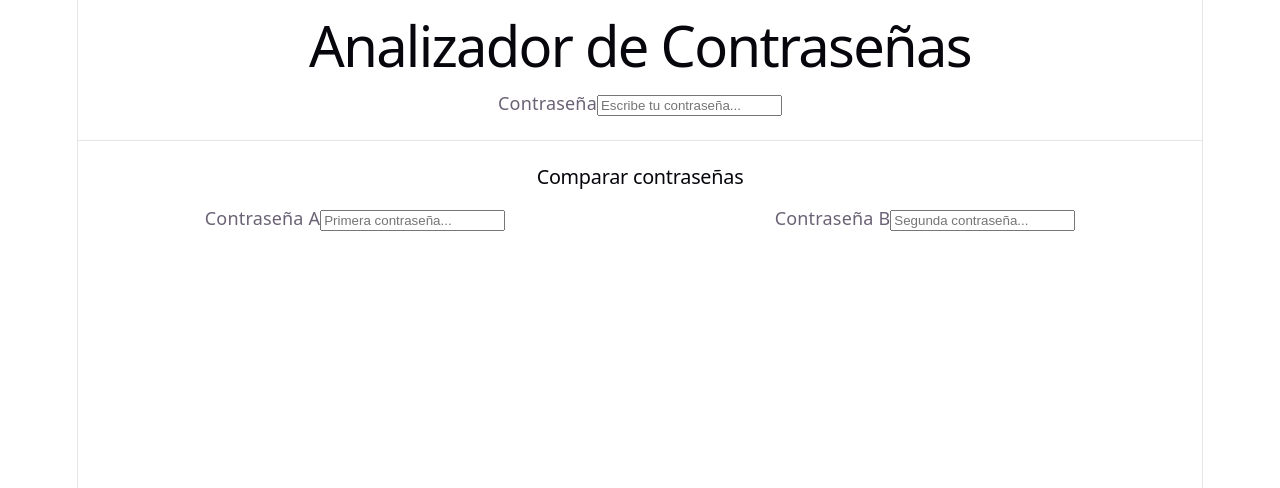
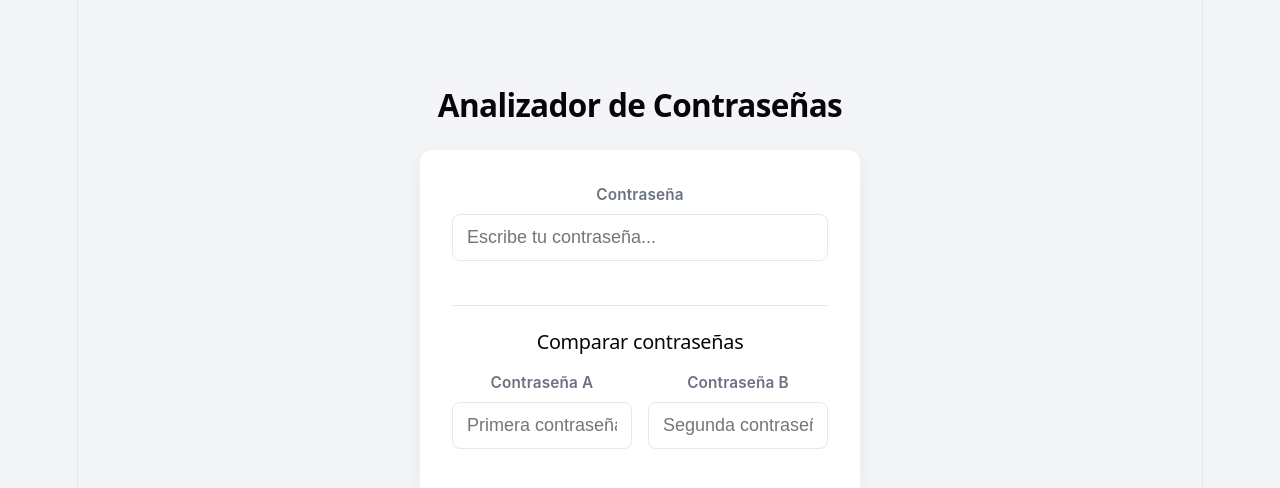
Before and after one commit to mcamprobinfranco/Password-Security-Analyzer, a React app in the folder frontend/: page / in a window 1280 px wide. Shown: the top 488 px of the page. Built offline with nearby package versions, Linux system fonts and the light colour scheme; the HTML template or start-up script is replaced by a standard one.

Commit message:
fix: restaura estilos correctos de App.css perdidos en un merge anterior

```diff
--- a/frontend/src/App.css
+++ b/frontend/src/App.css
@@ -1,186 +1,167 @@
-.counter {
-  font-size: 16px;
-  padding: 5px 10px;
-  border-radius: 5px;
-  color: var(--accent);
-  background: var(--accent-bg);
-  border: 2px solid transparent;
-  transition: border-color 0.3s;
-  margin-bottom: 24px;
+:root {
+  --bg: #f4f5f7;
+  --card-bg: #ffffff;
+  --text-primary: #1a1d23;
+  --text-secondary: #6b7280;
+  --border: #e5e7eb;
+  --accent: #4f46e5;
+  --accent-hover: #4338ca;
+  --radius: 12px;
+  --shadow: 0 4px 20px rgba(0, 0, 0, 0.06);
 
-  &:hover {
-    border-color: var(--accent-border);
-  }
-  &:focus-visible {
-    outline: 2px solid var(--accent);
-    outline-offset: 2px;
-  }
+  --weak: #e74c3c;
+  --medium: #f39c12;
+  --strong: #2ecc71;
+  --very-strong: #16a34a;
 }
 
-.hero {
-  position: relative;
-
-  .base,
-  .framework,
-  .vite {
-    inset-inline: 0;
-    margin: 0 auto;
+* {
+  box-sizing: border-box;
 }
 
-  .base {
-    width: 170px;
-    position: relative;
-    z-index: 0;
+body {
+  margin: 0;
+  background: var(--bg);
+  font-family: -apple-system, BlinkMacSystemFont, 'Segoe UI', Roboto, Helvetica, Arial, sans-serif;
+  color: var(--text-primary);
 }
 
-  .framework,
-  .vite {
-    position: absolute;
+.app {
+  min-height: 100vh;
+  display: flex;
+  flex-direction: column;
+  align-items: center;
+  padding: 60px 20px;
 }
 
-  .framework {
-    z-index: 1;
-    top: 34px;
-    height: 28px;
-    transform: perspective(2000px) rotateZ(300deg) rotateX(44deg) rotateY(39deg)
-      scale(1.4);
+.app h1 {
+  font-size: 1.75rem;
+  font-weight: 700;
+  margin-bottom: 32px;
+  letter-spacing: -0.02em;
 }
 
-  .vite {
-    z-index: 0;
-    top: 107px;
-    height: 26px;
-    width: auto;
-    transform: perspective(2000px) rotateZ(300deg) rotateX(40deg) rotateY(39deg)
-      scale(0.8);
-  }
+.card {
+  background: var(--card-bg);
+  border-radius: var(--radius);
+  box-shadow: var(--shadow);
+  padding: 32px;
+  width: 100%;
+  max-width: 440px;
+  display: flex;
+  flex-direction: column;
+  gap: 20px;
 }
 
-#center {
+.password-field label {
+  display: block;
+  font-size: 0.85rem;
+  font-weight: 600;
+  color: var(--text-secondary);
+  margin-bottom: 6px;
+}
+
+.password-field input {
+  width: 100%;
+  padding: 12px 14px;
+  font-size: 1rem;
+  border: 1.5px solid var(--border);
+  border-radius: 8px;
+  outline: none;
+  transition: border-color 0.15s ease, box-shadow 0.15s ease;
+}
+
+.password-field input:focus {
+  border-color: var(--accent);
+  box-shadow: 0 0 0 3px rgba(79, 70, 229, 0.12);
+}
+
+.status-text {
+  font-size: 0.85rem;
+  color: var(--text-secondary);
+  margin: 0;
+}
+
+.error {
+  color: var(--weak);
+  font-size: 0.85rem;
+  margin: 0;
+}
+
+.strength-bar-container {
   display: flex;
   flex-direction: column;
-  gap: 25px;
-  place-content: center;
-  place-items: center;
-  flex-grow: 1;
-
-  @media (max-width: 1024px) {
-    padding: 32px 20px 24px;
-    gap: 18px;
-  }
+  gap: 8px;
 }
 
-#next-steps {
-  display: flex;
-  border-top: 1px solid var(--border);
-  text-align: left;
-
-  & > div {
-    flex: 1 1 0;
-    padding: 32px;
-    @media (max-width: 1024px) {
-      padding: 24px 20px;
-    }
+.strength-bar-track {
+  width: 100%;
+  height: 8px;
+  background: var(--border);
+  border-radius: 999px;
+  overflow: hidden;
 }
 
-  .icon {
-    margin-bottom: 16px;
-    width: 22px;
-    height: 22px;
+.strength-bar-fill {
+  height: 100%;
+  border-radius: 999px;
+  transition: width 0.3s ease, background-color 0.3s ease;
 }
 
-  @media (max-width: 1024px) {
-    flex-direction: column;
-    text-align: center;
-  }
+.strength-label {
+  display: flex;
+  justify-content: space-between;
+  font-size: 0.85rem;
+  font-weight: 600;
 }
 
-#docs {
-  border-right: 1px solid var(--border);
-
-  @media (max-width: 1024px) {
-    border-right: none;
-    border-bottom: 1px solid var(--border);
-  }
+.strength-label .entropy {
+  color: var(--text-secondary);
+  font-weight: 400;
 }
 
-#next-steps ul {
-  list-style: none;
-  padding: 0;
-  display: flex;
-  gap: 8px;
-  margin: 32px 0 0;
-
-  .logo {
-    height: 18px;
+.suggestions {
+  border-top: 1px solid var(--border);
+  padding-top: 16px;
 }
 
-  a {
-    color: var(--text-h);
-    font-size: 16px;
-    border-radius: 6px;
-    background: var(--social-bg);
-    display: flex;
-    padding: 6px 12px;
-    align-items: center;
-    gap: 8px;
-    text-decoration: none;
-    transition: box-shadow 0.3s;
-
-    &:hover {
-      box-shadow: var(--shadow);
-    }
-    .button-icon {
-      height: 18px;
-      width: 18px;
-    }
+.suggestions h3 {
+  font-size: 0.85rem;
+  font-weight: 600;
+  color: var(--text-secondary);
+  text-transform: uppercase;
+  letter-spacing: 0.03em;
+  margin: 0 0 10px 0;
 }
 
-  @media (max-width: 1024px) {
-    margin-top: 20px;
-    flex-wrap: wrap;
-    justify-content: center;
-
-    li {
-      flex: 1 1 calc(50% - 8px);
+.suggestions ul {
+  margin: 0;
+  padding: 0;
+  list-style: none;
+  display: flex;
+  flex-direction: column;
+  gap: 8px;
 }
 
-    a {
-      width: 100%;
-      justify-content: center;
-      box-sizing: border-box;
-    }
-  }
+.suggestions li {
+  font-size: 0.9rem;
+  padding-left: 20px;
+  position: relative;
+  color: var(--text-primary);
 }
 
-#spacer {
-  height: 88px;
-  border-top: 1px solid var(--border);
-  @media (max-width: 1024px) {
-    height: 48px;
-  }
+.suggestions li::before {
+  content: '•';
+  color: var(--weak);
+  position: absolute;
+  left: 4px;
 }
 
-.ticks {
-  position: relative;
-  width: 100%;
-
-  &::before,
-  &::after {
-    content: '';
-    position: absolute;
-    top: -4.5px;
-    border: 5px solid transparent;
-  }
-
-  &::before {
-    left: 0;
-    border-left-color: var(--border);
-  }
-  &::after {
-    right: 0;
-    border-right-color: var(--border);
-  }
+.all-good {
+  color: var(--strong);
+  font-weight: 600;
+  font-size: 0.9rem;
+  margin: 0;
 }
 
 .comparison {
```
Lines whose indentation alone changed are shown as unchanged.
